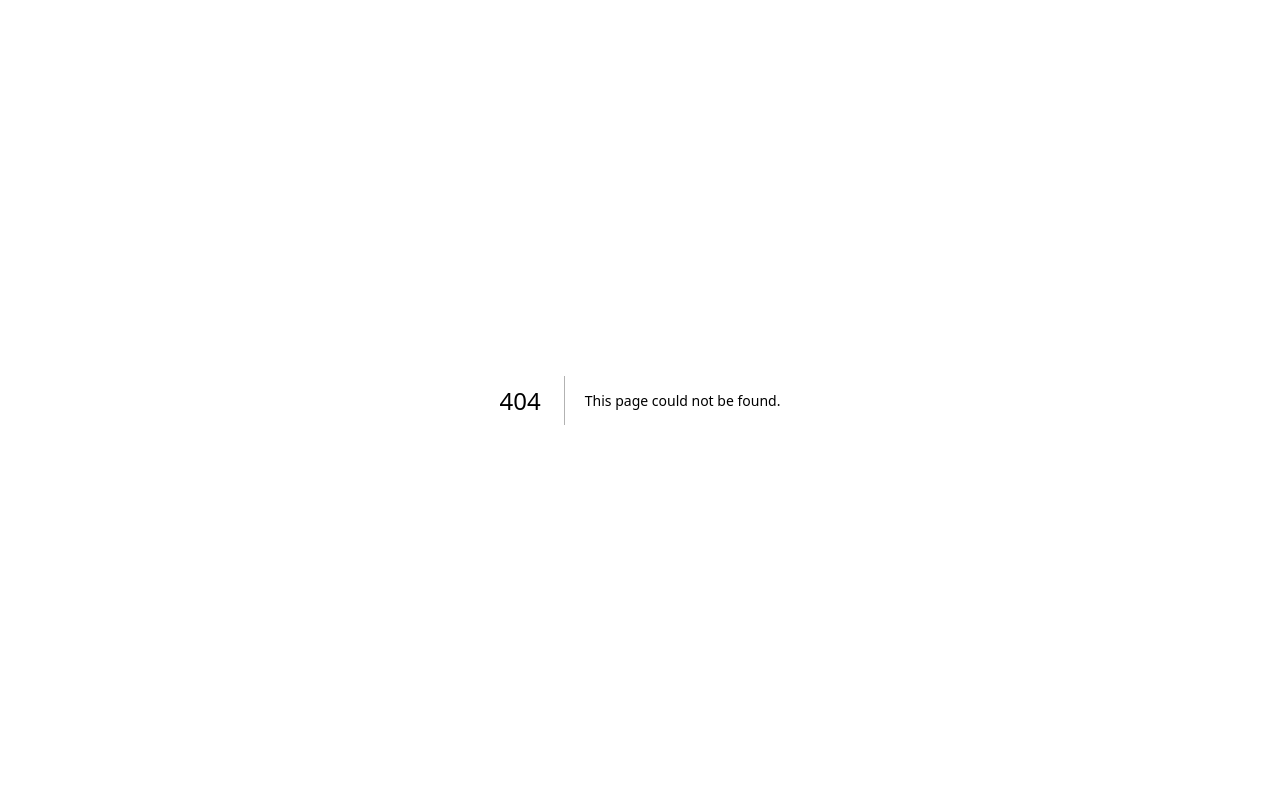
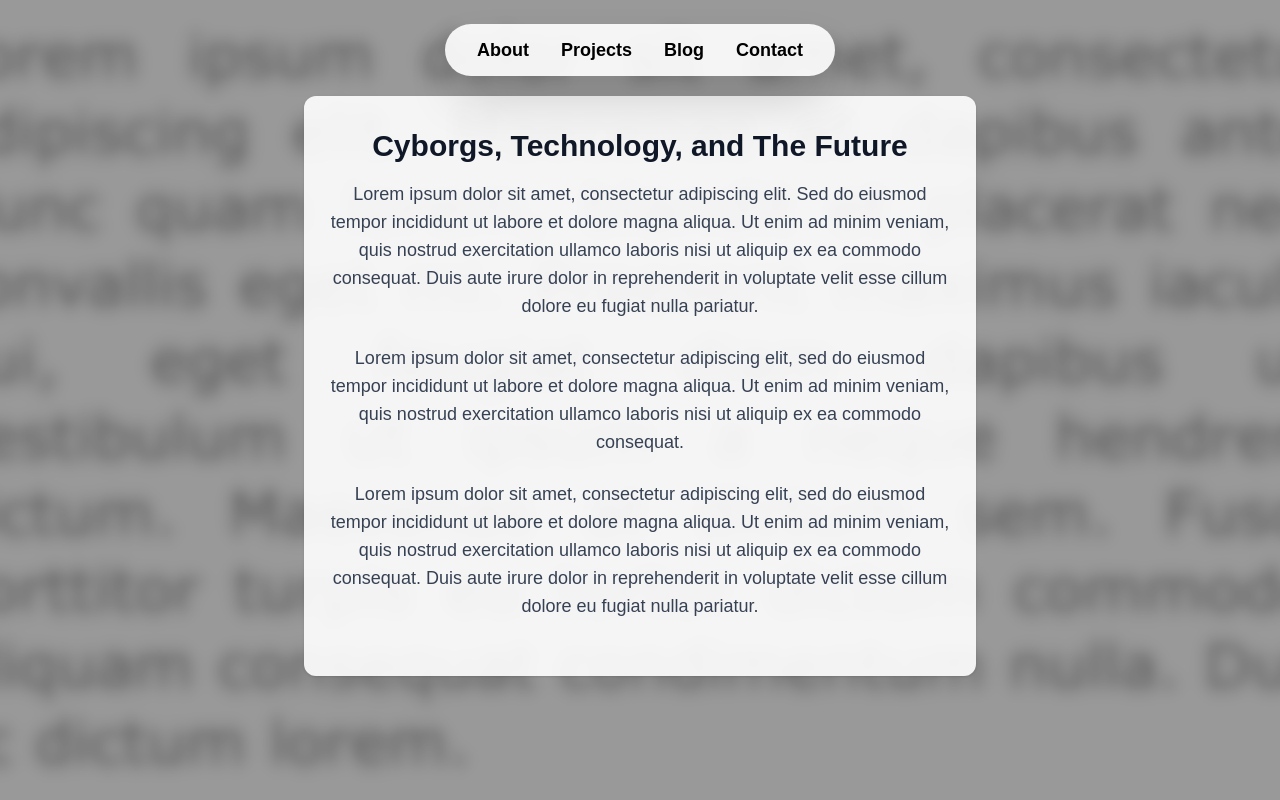
Before and after one commit to AndrewMaddock4/phnx-web, a Next.js app: page /blog/cyborg in a window 1280 px wide. Before the commit this address had no page. Built offline with nearby package versions, Linux system fonts and the light colour scheme.

Commit message:
DEV - start working on creating blog posts

```diff
--- /dev/null
+++ b/app/blog/cyborg/page.js
@@ -0,0 +1,29 @@
+import Header from "@/components/header";
+
+function Page() {
+  return (
+    <main className="flex min-h-screen flex-col items-center bg-[url(/PHNX-bg.png)] bg-center bg-cover">
+      <Header />
+      <div className="fixed inset-0 bg-black/40 z-10 pointer-events-none" aria-hidden="true"></div>
+      <section id="about-me" className=" w-11/12 max-w-2xl mx-auto mt-24 px-6 py-8 bg-white/90 z-30 rounded-xl shadow flex flex-col items-center">
+        <h2 className="text-3xl font-bold mb-4 text-gray-900">Cyborgs, Technology, and The Future</h2>
+        <p className="text-lg text-gray-700 text-center mb-6">
+          Lorem ipsum dolor sit amet, consectetur adipiscing elit. Sed do eiusmod tempor incididunt ut labore et dolore magna aliqua. Ut enim ad minim
+          veniam, quis nostrud exercitation ullamco laboris nisi ut aliquip ex ea commodo consequat. Duis aute irure dolor in reprehenderit in
+          voluptate velit esse cillum dolore eu fugiat nulla pariatur.
+        </p>
+        <p className="text-lg text-gray-700 text-center mb-6">
+          Lorem ipsum dolor sit amet, consectetur adipiscing elit, sed do eiusmod tempor incididunt ut labore et dolore magna aliqua. Ut enim ad minim
+          veniam, quis nostrud exercitation ullamco laboris nisi ut aliquip ex ea commodo consequat.
+        </p>
+        <p className="text-lg text-gray-700 text-center mb-6">
+          Lorem ipsum dolor sit amet, consectetur adipiscing elit, sed do eiusmod tempor incididunt ut labore et dolore magna aliqua. Ut enim ad minim
+          veniam, quis nostrud exercitation ullamco laboris nisi ut aliquip ex ea commodo consequat. Duis aute irure dolor in reprehenderit in
+          voluptate velit esse cillum dolore eu fugiat nulla pariatur.
+        </p>
+      </section>
+    </main>
+  );
+}
+
+export default Page;
--- a/app/blog/page.js
+++ b/app/blog/page.js
@@ -1,12 +1,39 @@
 import Header from "@/components/header";
+import Link from "next/link";
+
+const posts = [
+  {
+    slug: "cyborg",
+    title: "Cyborgs, Technology, and The Future",
+    excerpt: "An exploration of humanity & technology in the modern world.",
+    date: "2025-08-10",
+  },
+  {
+    slug: "powersync",
+    title: "PowerSync: Creating Apps for Users Anywhere",
+    excerpt: "Looking at creating a web app that works offline and online seamlessly.",
+    date: "2025-08-09",
+  },
+];
 
 function Blog() {
   return (
-    <div className="flex flex-col items-center justify-center min-h-screen bg-white px-4 relative">
+    <div className="flex flex-col items-center justify-center min-h-screen bg-white px-4 py-16 relative">
       <Header />
-      <div className="flex flex-col items-center justify-center min-h-screen w-full pt-32">
-        <h1 className="text-4xl font-bold mb-4 text-gray-900">Blog</h1>
-        <p className="text-lg text-gray-700 mb-8 text-center max-w-xl">This page is under construction. Please check back soon!</p>
+      <div className="flex flex-col items-center justify-center min-h-screen w-full pt-16">
+        <div className="w-full max-w-2xl flex flex-col gap-6">
+          {posts.map((post) => (
+            <Link
+              key={post.slug}
+              href={`/blog/${post.slug}`}
+              className="block bg-white rounded-xl shadow hover:shadow-lg transition p-6 border border-gray-100 hover:border-blue-300"
+            >
+              <h2 className="text-2xl font-semibold mb-1 text-blue-700">{post.title}</h2>
+              <p className="text-gray-500 text-sm mb-2">{new Date(post.date).toLocaleDateString()}</p>
+              <p className="text-gray-700">{post.excerpt}</p>
+            </Link>
+          ))}
+        </div>
       </div>
     </div>
   );
--- /dev/null
+++ b/app/blog/powersync/page.js
@@ -0,0 +1,29 @@
+import Header from "@/components/header";
+
+function Page() {
+  return (
+    <main className="flex min-h-screen flex-col items-center bg-[url(/PHNX-bg.png)] bg-center bg-cover">
+      <Header />
+      <div className="fixed inset-0 bg-black/40 z-10 pointer-events-none" aria-hidden="true"></div>
+      <section id="about-me" className=" w-11/12 max-w-2xl mx-auto mt-24 px-6 py-8 bg-white/90 z-30 rounded-xl shadow flex flex-col items-center">
+        <h2 className="text-3xl font-bold mb-4 text-gray-900">PowerSync: Creating Apps for Users Anywhere</h2>
+        <p className="text-lg text-gray-700 text-center mb-6">
+          Lorem ipsum dolor sit amet, consectetur adipiscing elit. Sed do eiusmod tempor incididunt ut labore et dolore magna aliqua. Ut enim ad minim
+          veniam, quis nostrud exercitation ullamco laboris nisi ut aliquip ex ea commodo consequat. Duis aute irure dolor in reprehenderit in
+          voluptate velit esse cillum dolore eu fugiat nulla pariatur.
+        </p>
+        <p className="text-lg text-gray-700 text-center mb-6">
+          Lorem ipsum dolor sit amet, consectetur adipiscing elit, sed do eiusmod tempor incididunt ut labore et dolore magna aliqua. Ut enim ad minim
+          veniam, quis nostrud exercitation ullamco laboris nisi ut aliquip ex ea commodo consequat.
+        </p>
+        <p className="text-lg text-gray-700 text-center mb-6">
+          Lorem ipsum dolor sit amet, consectetur adipiscing elit, sed do eiusmod tempor incididunt ut labore et dolore magna aliqua. Ut enim ad minim
+          veniam, quis nostrud exercitation ullamco laboris nisi ut aliquip ex ea commodo consequat. Duis aute irure dolor in reprehenderit in
+          voluptate velit esse cillum dolore eu fugiat nulla pariatur.
+        </p>
+      </section>
+    </main>
+  );
+}
+
+export default Page;
```
Also changed, not shown: public/PHNX-bg.png (added).
